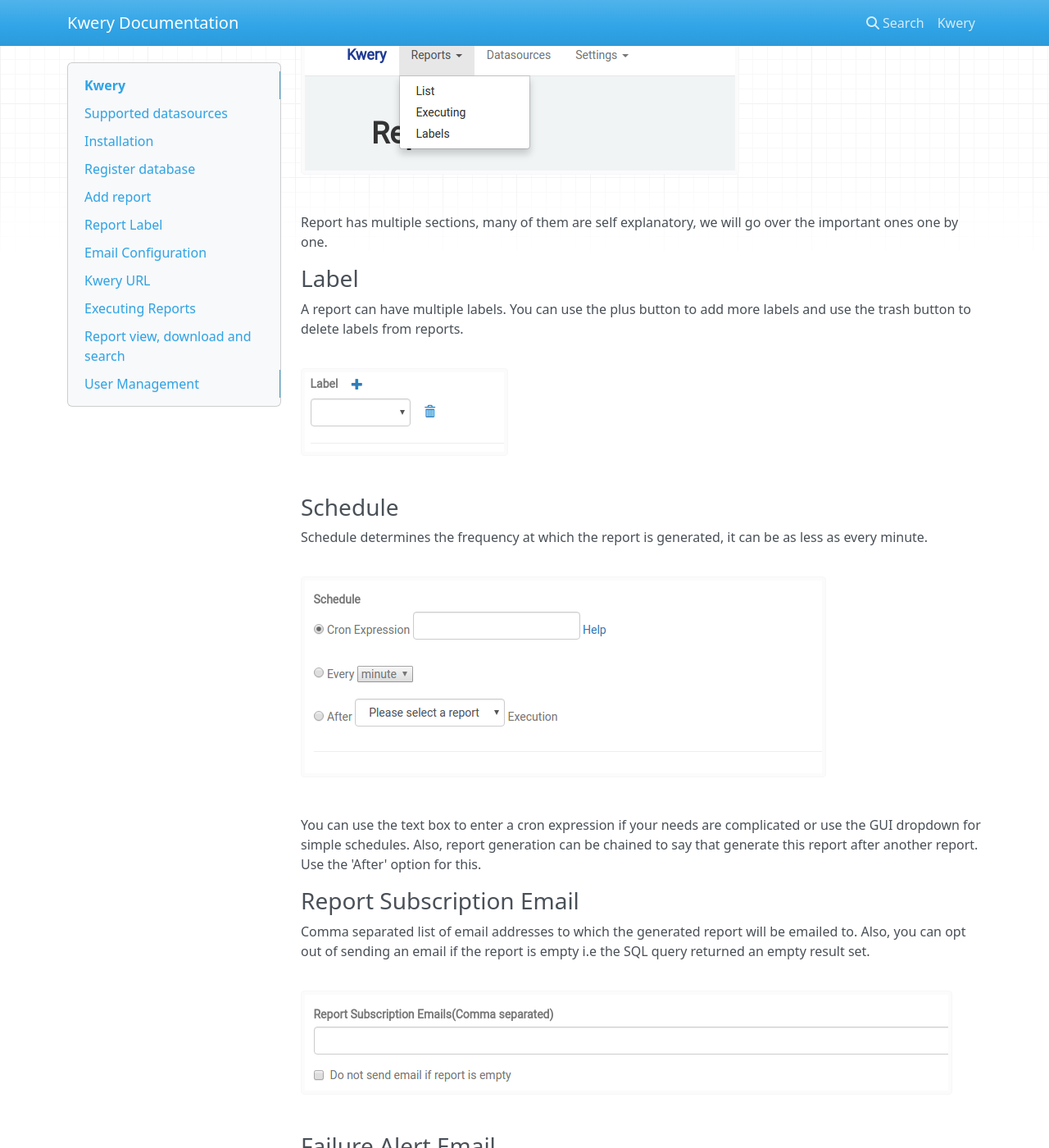
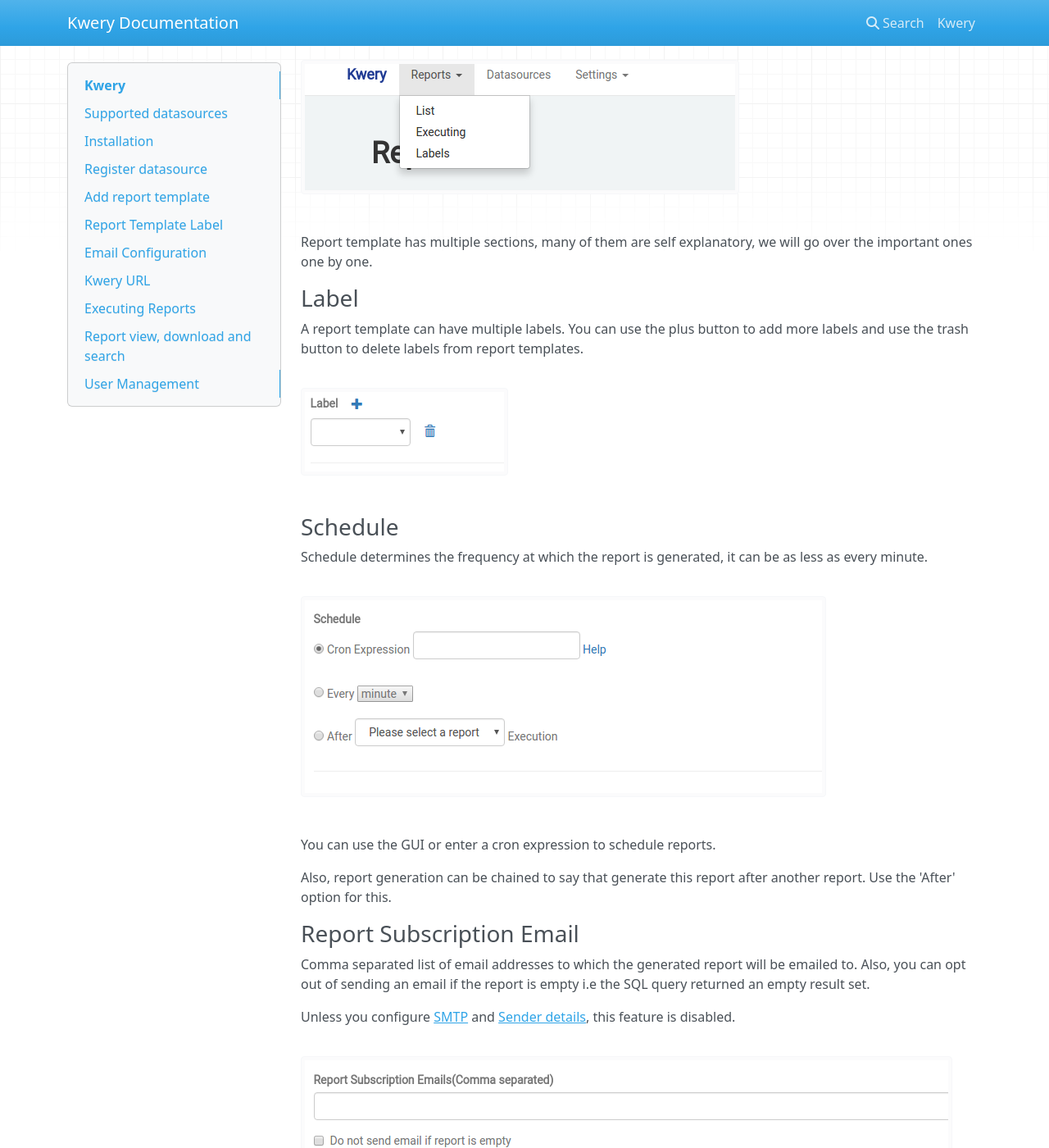
Before and after one commit to kwery/kwery-documentation, an MkDocs documentation site: the page built from docs/index.md, in a window 1280 px wide and 1400 px high, scrolled down 2770 px. Shown: the whole window at 82% size. Built offline with MkDocs 1.6.1, drawn with Linux system fonts in a browser that asks for light colours; nearby versions of some CDN libraries; old or Windows-style settings are respelled for this version of MkDocs; some of the changed text lies outside the part shown.

Commit message:
Problem: Kwery documentation was not in sync with the public release version of Kwery.
Solution: Fixed documentation.

```diff
--- a/docs/index.md
+++ b/docs/index.md
@@ -74,29 +75,29 @@ java -jar  kwery.jar &
 
 If you want to run Kwery as a service/daemon, you can either use <a href="http://supervisord.org" target="_blank">supervisor</a> or write your own init scripts.
 
-##Register database
+##Register datasource
 
 Click on Datasorces on the navbar and then click on the + button on the datasources list page.
 
 ![Add Datasource](img/addDatasource.png)
 
-Fill in the details in the 'Datasource' page. Ensure that the server where you are running Kwery can connect to the database.
+Fill in the details in the Datasource page. Ensure that the server where you are running Kwery can connect to the datasource.
 
 ![Add Datasource](img/saveDatasource.png)
 
-##Add report
+##Add report template
 
-Click on Reports and then in the dropdown click on List.
+Click on Reports and then in the dropdown, click on List.
 
 ![Add Report](img/addReport.png)
 
-Report has multiple sections, many of them are self explanatory, we will go over the important ones one by one.
+Report template has multiple sections, many of them are self explanatory, we will go over the important ones one by one.
 
 ###Label
 
-A report can have multiple labels. You can use the plus button to add more labels and use the trash button to delete labels from reports.
+A report template can have multiple labels. You can use the plus button to add more labels and use the trash button to delete labels from report templates.
 
-![Reprot Label](img/reportLabel.png)
+![Report Label](img/reportLabel.png)
 
 ###Schedule
 
@@ -104,17 +105,23 @@ Schedule determines the frequency at which the report is generated, it can be as
 
 ![Report Schedule](img/schedule.png)
 
-You can use the text box to enter a cron expression if your needs are complicated or use the GUI dropdown for simple schedules. Also, report generation can be chained to say that generate this report after another report. Use the 'After' option for this.
+You can use the GUI or enter a cron expression to schedule reports.
+
+Also, report generation can be chained to say that generate this report after another report. Use the 'After' option for this.
 
 ###Report Subscription Email
 
 Comma separated list of email addresses to which the generated report will be emailed to. Also, you can opt out of sending an email if the report is empty i.e the SQL query returned an empty result set.
+
+Unless you configure [SMTP](#smtp-configuration) and [Sender details](#sender-details-configuration), this feature is disabled.
 
 ![Report Email](img/reportEmail.png)
 
 ###Failure Alert Email
 
 Comma separated list of email addresses which will be alerted in case report generation fails.
+
+Unless you configure [Kwery URL](#kwery-url), this feature is disabled.
 
 ![Failure Alert Email](img/reportFailureEmail.png)
 
@@ -136,17 +143,17 @@ If there are multiple SQL queries in a report, they are executed in parallel to
 
 ![SQL query execution](img/sqlQueryExecution.png)
 
-##Report Label
+##Report Template Label
 
-Labels let you organise, search and filter reports. Click on Reports and once the dropdown is shown, click on Labels to add/modify labels.
+Labels let you organise, search and filter report templates. Click on Reports and once the dropdown is shown, click on Labels to add/modify labels.
 
 ![Report Label Add](img/reportLabelAdd.png)
 
-You can search a report based on labels in the report list page.
+You can search a report template based on labels in the report template list page.
 
 ![Report Search](img/reportSearch.png)
 
-Reports can also be filtered using labels.
+Report templates can also be filtered using labels.
 
 ![Report Filter](img/reportFilter.png)
 
@@ -160,15 +167,15 @@ If you have configured Postfix on the server running Kwery, then you can use 'Us
 
 ![SMTP Configuration](img/smtpConfiguration.png)
 
-###Email Configuration
+###Sender Details Configuration
 
-From address of email sent from Kwery is configured here.
+From address of email sent from Kwery, bcc and reply to email addresses are configured here.
 
-![Email Configuration](img/emailConfigurationSave.png)
+![Sender Details Configuration](img/senderDetailsSave.png)
 
 ###Test Email Configuration
 
-Once you have saved SMTP and Email configuration, test as to whether you can send email successfully using 'Send Test Email' button.
+Once you have saved SMTP and Sender Details configuration, test as to whether you can send emails successfully using 'Send Test Email' button.
 
 ![Test Email Configuration](img/testEmailConfiguration.png)
 
@@ -194,7 +201,7 @@ If at any point of time, you want to stop a report generation, click on the stop
 
 ##Report view, download and search
 
-A report can be viewed from the Reports list page. Click on the 'Executions' icon and in the following page, click on the report icon.
+A report can be viewed from the Reports list page. Click on the 'Reports' icon and in the following page, click on the 'Report' icon.
 
 ![Report Executions](img/reportExecutions.png)
 
@@ -216,10 +223,16 @@ In the report view page, click on the 'Download' icon to download a report as CS
 
 ##User Management
 
-Click on 'Settings' in the navbar and then on 'Users' in the dropdown to manage users.
+Click on 'Settings' in the navbar and then on 'Users' in the dropdown to manage users. This feature is available only to admins.
+
+The first user who signs up is given admin privileges.
 
 ![User Management](img/userNavigation.png)
 
-You can add, delete and edit users from here.
+![User Management](img/userManagement.png)
 
-![User Management](img/userManagement.png)
+An admin can promote other users to admin. An admin can also reset user passwords.
+
+![Password Reset](img/passwordReset.png)
+
+![Kwery Admin](img/kweryAdmin.png)
```
Also changed, not shown: other parts of docs/index.md (+2 -1 lines), docs/img/bar.png (added), docs/img/emailConfigurationSave.png (deleted), docs/img/executingReports.png, docs/img/kweryAdmin.png (added), docs/img/passwordReset.png (added), docs/img/reportExecutions.png, docs/img/reportSearch.png, docs/img/senderDetailsSave.png (added), docs/img/testEmailConfiguration.png, docs/img/userManagement.png.
